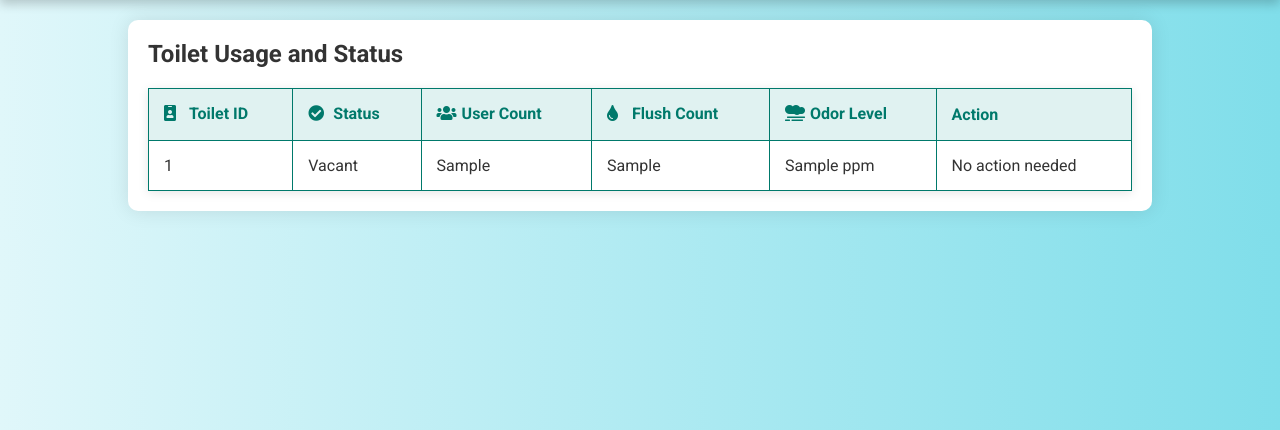
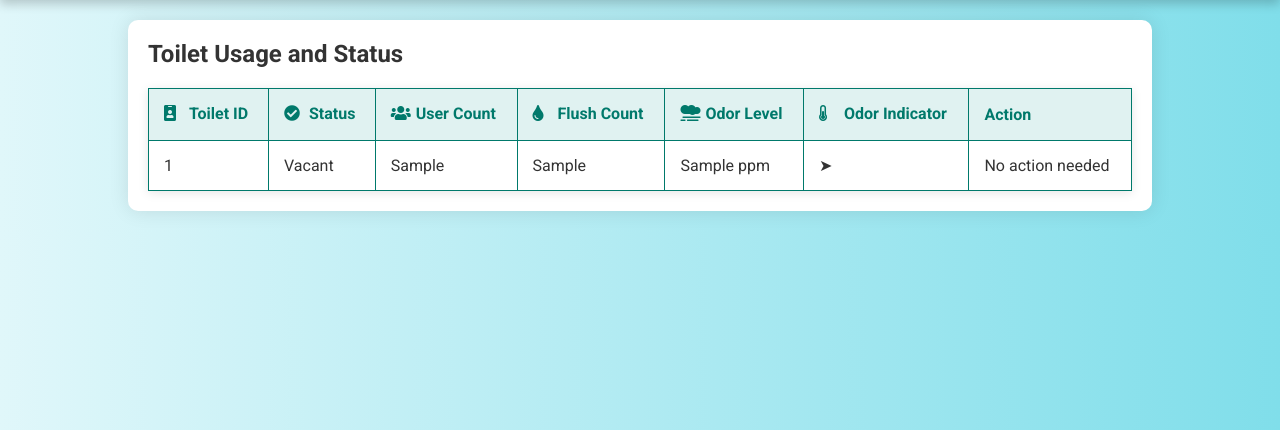
Before and after one commit to ShankarammalSabitha/samplepro, a Flask app: page /staff in a window 1280 px wide. Shown: the part 150-580 px from the top of the page. Run offline with Flask 3, Linux system fonts and the light colour scheme; a database or web service that is not in the repository returns one stand-in record (values such as "Sample title"); data that the repository does not hold is empty.

Commit message:
Update staff.html

```diff
--- a/templates/staff.html
+++ b/templates/staff.html
@@ -28,6 +28,8 @@
                 <th><i class="fas fa-users icon"></i>User Count</th>
                 <th><i class="fas fa-tint icon"></i>Flush Count</th>
                 <th><i class="fas fa-smog icon"></i>Odor Level</th>
+                <th><i class="fas fa-thermometer-half icon"></i>Odor Indicator</th>
+
                 <th>Action</th>
             </tr>
         </thead>
@@ -39,6 +41,13 @@
                 <td>{{ record['fields'].get('User Count', 'N/A') }}</td>
                 <td>{{ record['fields'].get('Flush Count', 'N/A') }}</td>
                 <td>{{ record['fields'].get('ppm', 'N/A') }}</td>
+                <td>
+                     {% if record['fields'].get('Odor Level', 0) > 500 %}
+                        <span class="odor-arrow red-arrow">➤</span>
+                     {% else %}
+                         <span class="odor-arrow green-arrow">➤</span>
+                    {% endif %}
+                </td>
                 <td>
                     {% if record['fields'].get('ppm', 0) > 500 %}
                         <p style="color: red; font-weight: bold;">⚠️ Immediate Cleaning Required!</p>
```
